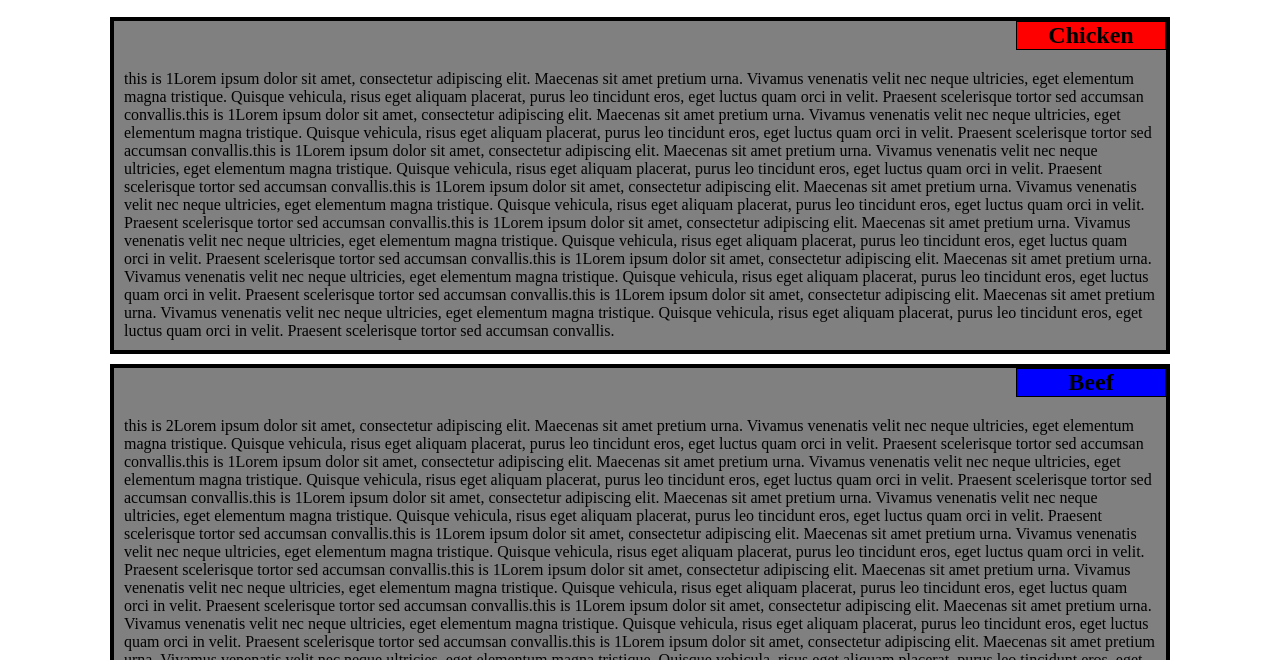
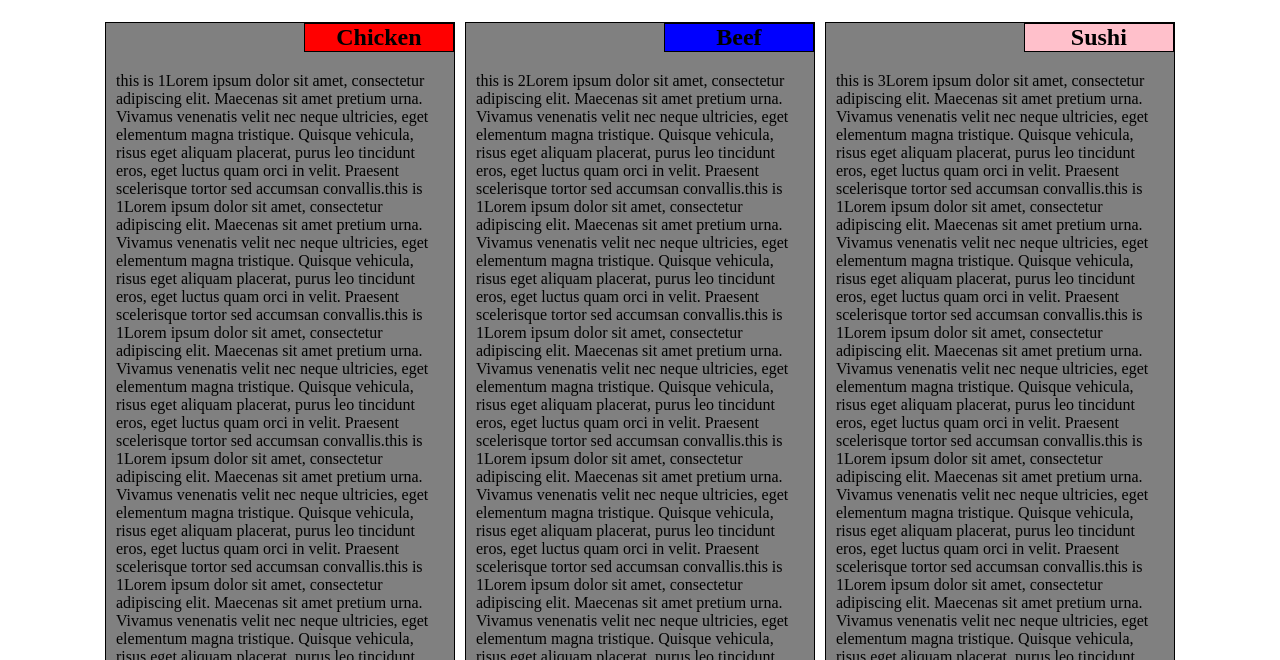
Before and after one commit to errraje/mod2.github.io, a plain HTML site: page index.html in a window 1280 px wide. Shown: the part 140-800 px from the top of the page. Drawn offline with Linux system fonts and the light colour scheme.

Commit message:
Update mystyle.css

```diff
--- a/mystyle.css
+++ b/mystyle.css
@@ -9,8 +9,8 @@ body
 section div
 {
   background-color: grey;
-  border: 4px solid black;
-  margin: 10px;
+  border: 1px solid black;
+  margin: 5px;
 }
 section p
 {
@@ -46,7 +46,7 @@ h1
 {
   background-color: pink;
 }
-@media (min-width:992px)and (max-width: 1199px)
+@media (min-width:992px)
 {
   .col-lg-4
   {
```
